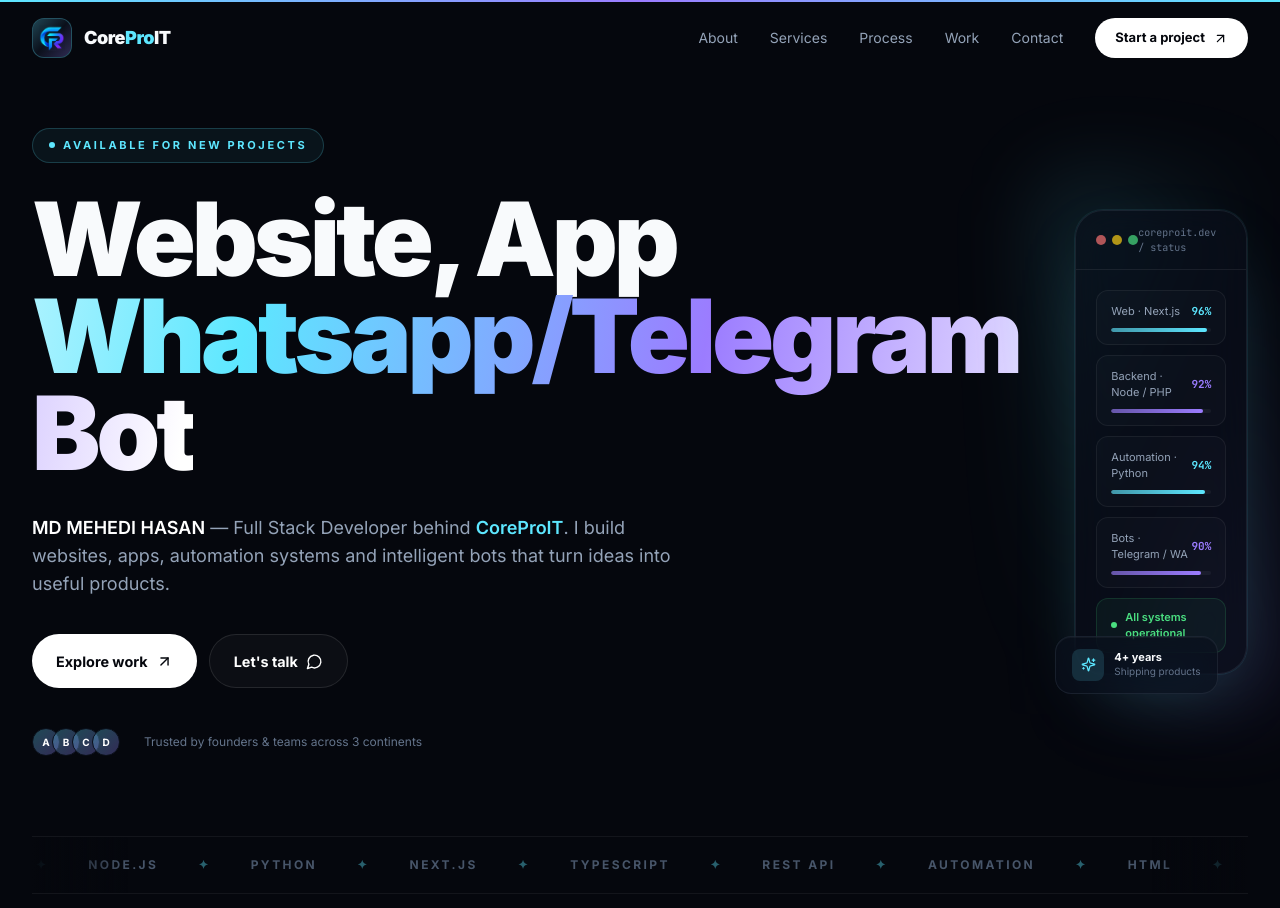
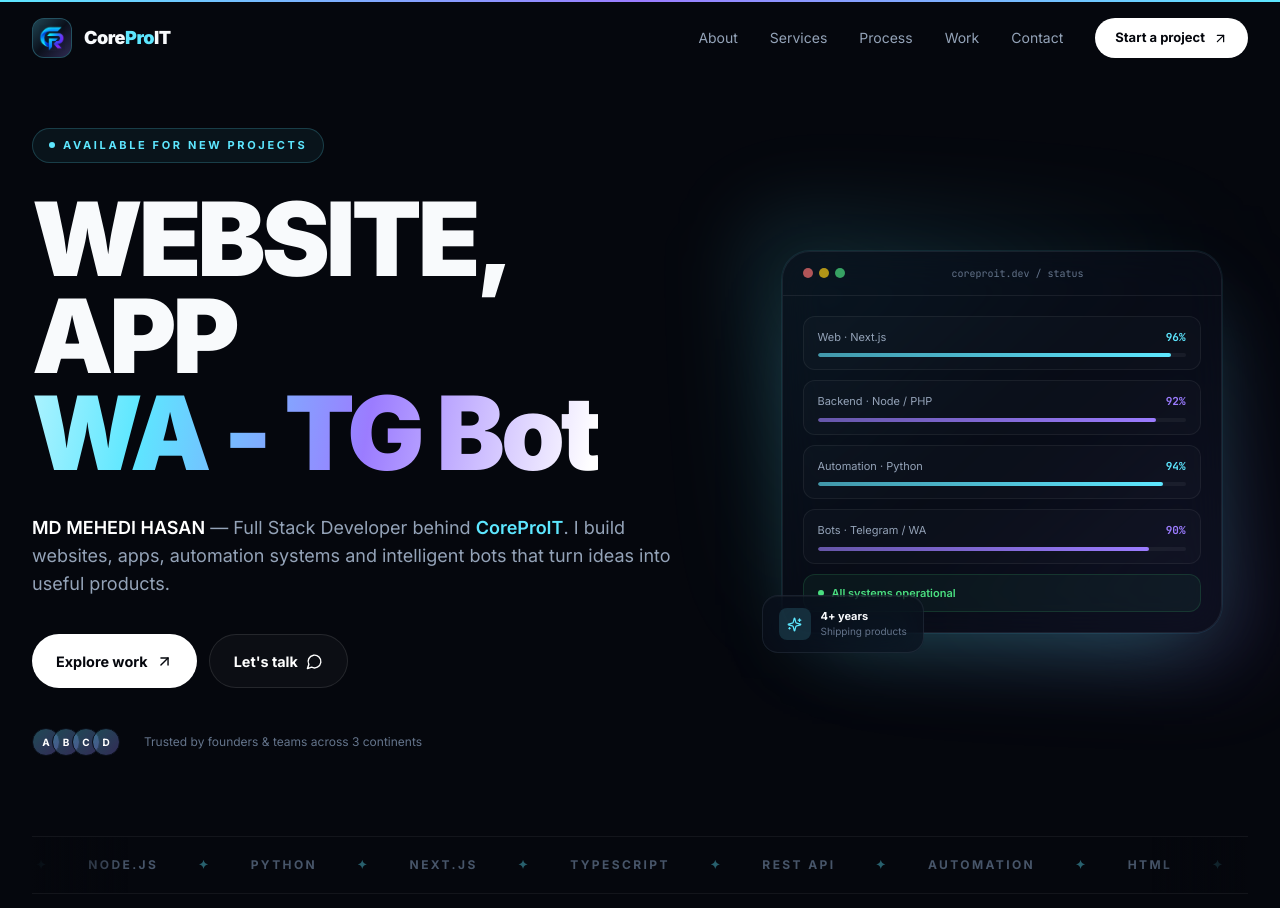
Before and after one commit to bdmehedicomputer-collab/coreproit, a Next.js app: page / in a window 1280 px wide. Shown: the top 908 px of the page. Built offline with nearby package versions, Linux system fonts and the light colour scheme.

Commit message:
Update text formatting for website and app

```diff
--- a/app/page.tsx
+++ b/app/page.tsx
@@ -314,9 +314,9 @@
                 custom={1}
                 className="max-w-5xl text-[clamp(2.75rem,8vw,7rem)] font-black leading-[.95] tracking-[-.04em]"
               >
-                Website, App
+                WEBSITE, APP
                 <br />
-                <span className="text-shimmer">Whatsapp/Telegram Bot</span>
+                <span className="text-shimmer">WA - TG Bot</span>
               </motion.h1>
 
               <motion.p
```
